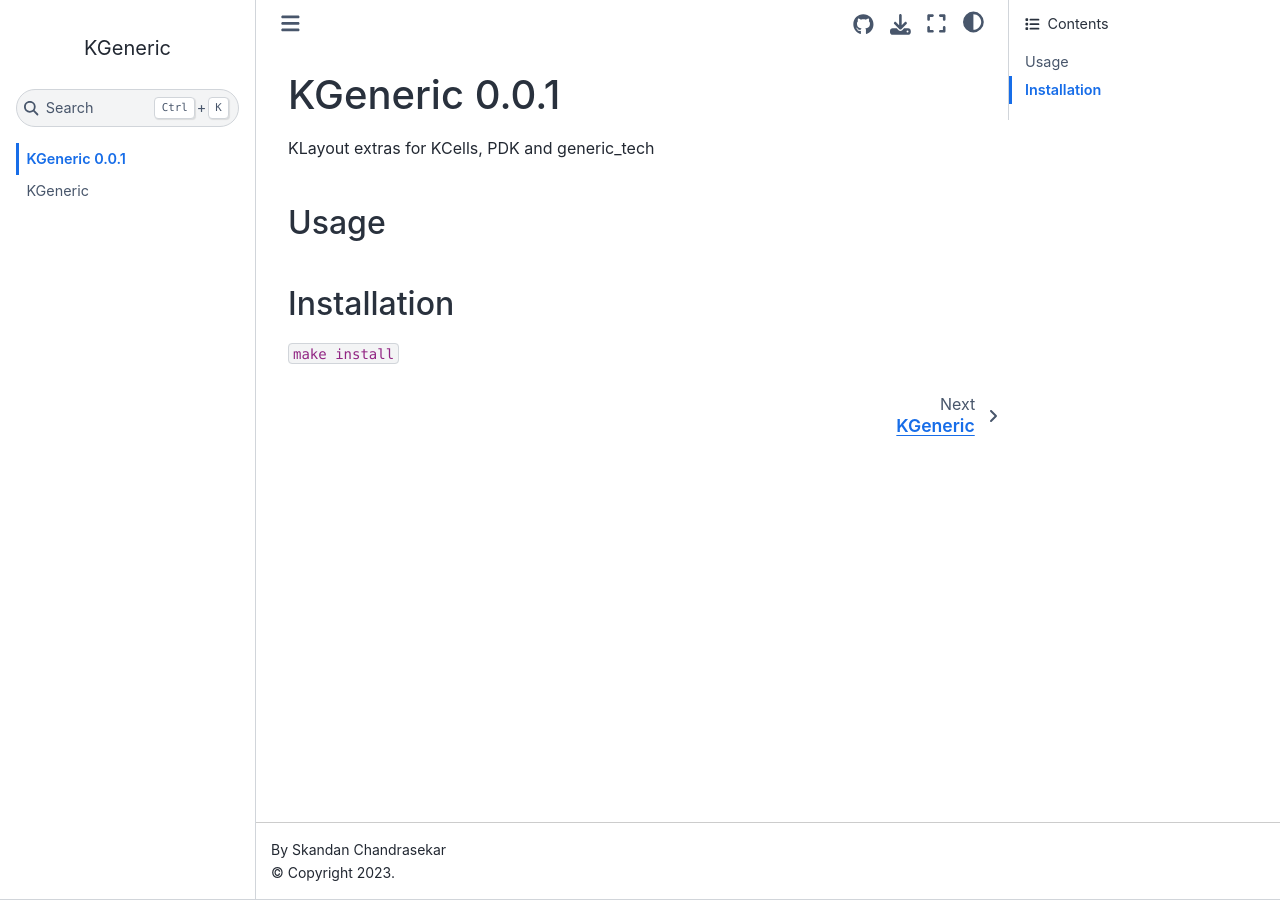
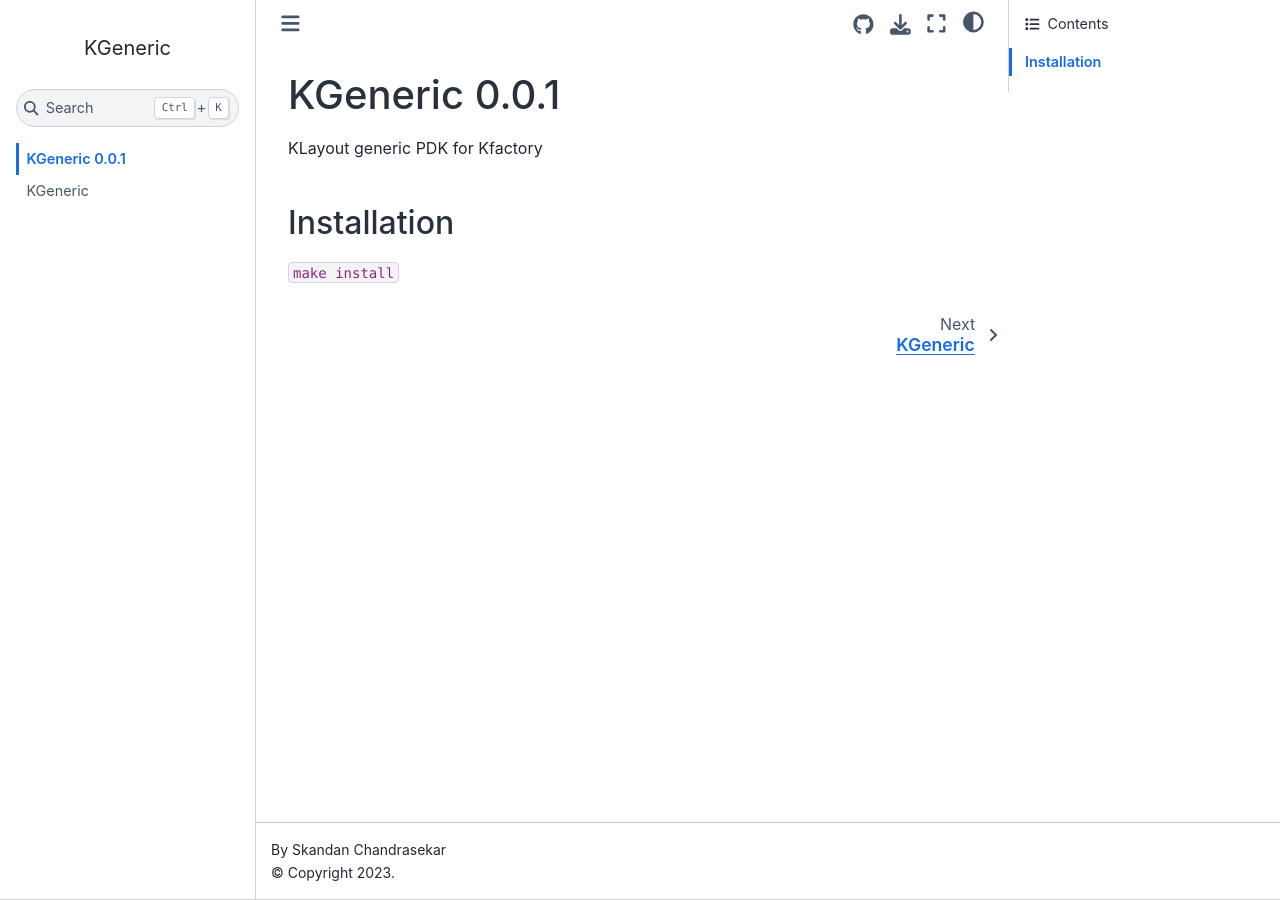
Before and after one commit to gdsfactory/kgeneric, a Jupyter Book: the page built from docs/index.md, in a window 1280 px wide. Built offline with Jupyter Book 1.0.4 settings and Sphinx 7.4.7 and the Sphinx Book theme 1.1.4, drawn with Linux system fonts in a browser that asks for light colours.

Commit message:
update name

```diff
--- a/README.md
+++ b/README.md
@@ -1,8 +1,6 @@
 # KGeneric 0.0.1
 
-KLayout extras for KCells, PDK and generic_tech
-
-## Usage
+KLayout generic PDK for Kfactory
 
 ## Installation
 
--- a/pyproject.toml
+++ b/pyproject.toml
@@ -5,7 +5,7 @@ build-backend = "flit_core.buildapi"
 
 [project]
 name="kgeneric"
-description="KLayout extras for KCells, PDK and generic_tech"
+description="KLayout generic PDK"
 classifiers = [
 	"Programming Language :: Python :: 3.10",
 	"Programming Language :: Python :: 3.11",
```
Also changed, not shown: docs/tutorial.md (+1 -1 lines), 1 other file.
